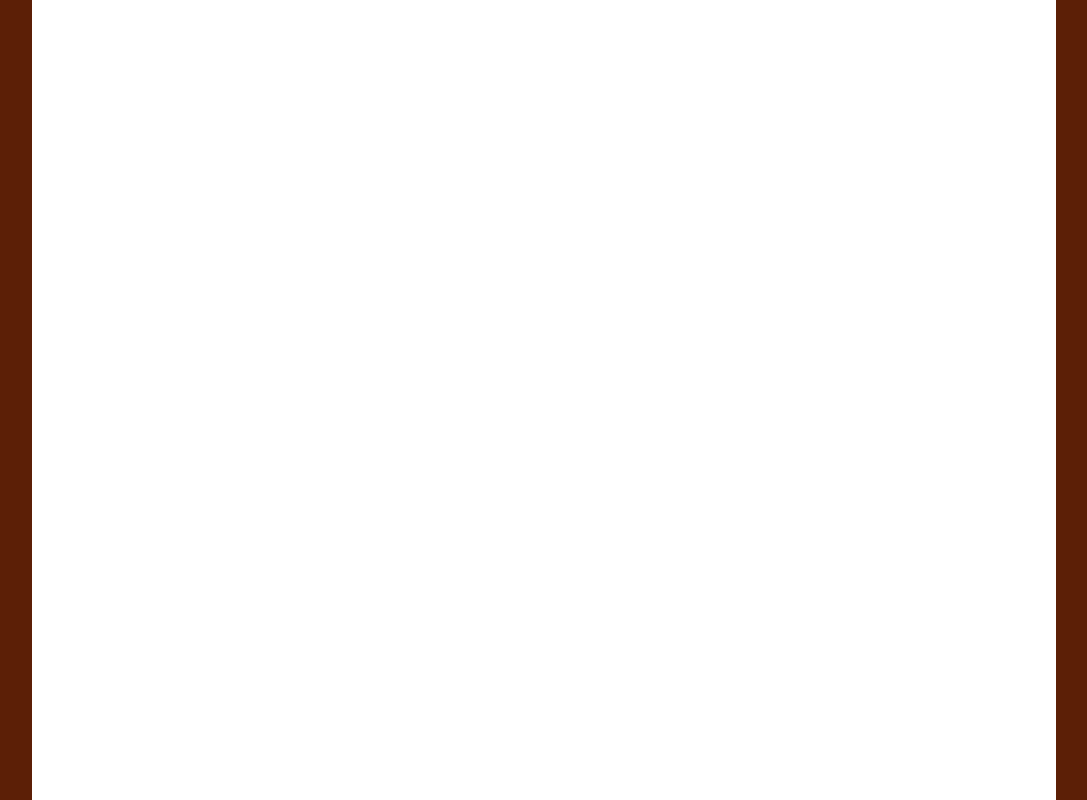
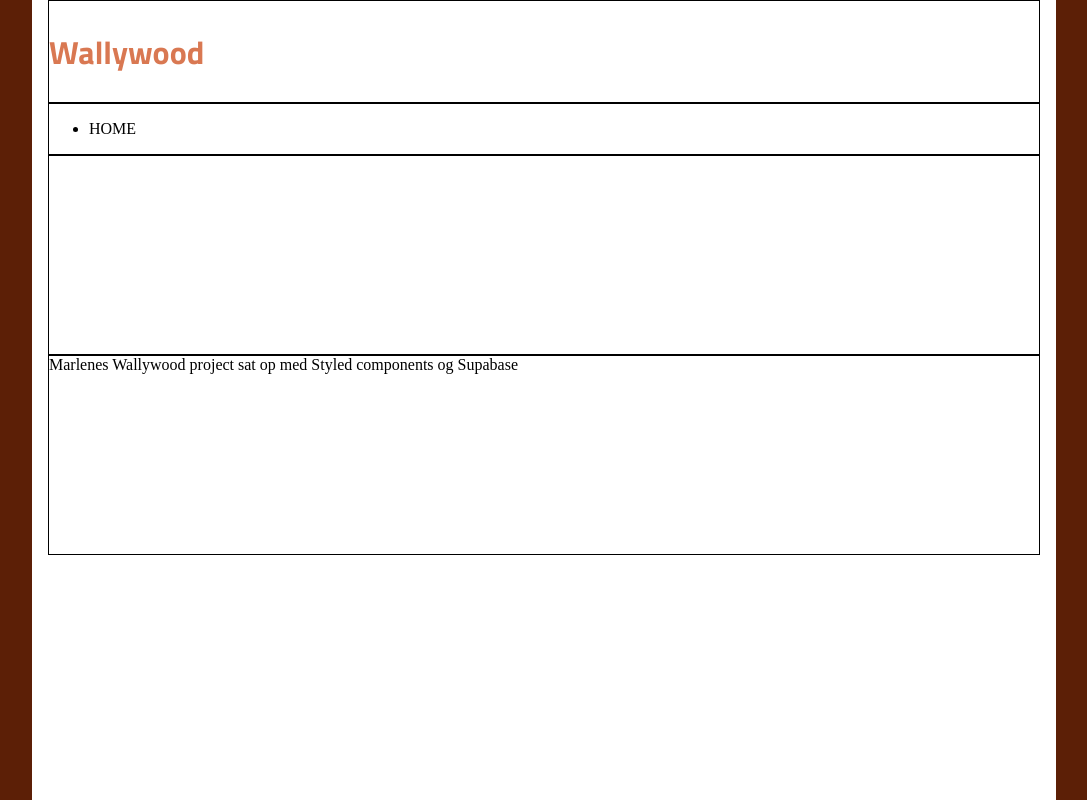
Before and after one commit to MarlaRey/ReactAppStyledComponentSupabase, a React (Vite) app: page / in a window 1280 px wide. Shown: the whole page, without its empty margins (96-1183 px from the left). Built offline with nearby package versions, Linux system fonts and the light colour scheme.

Commit message:
de 4 partials er sat op

```diff
--- a/src/App.jsx
+++ b/src/App.jsx
@@ -1,12 +1,21 @@
 import { useState } from 'react'
 import './App.scss'
 import { Container } from './StyledComponents/Container.style'
+import { Header } from './Components/Header'
+import { Main } from './Components/Main'
+import { Footer} from './Components/Footer'
+import { NavBar } from './Components/NavBar'
 
 function App() {
 
   return (
     <>
-      <Container maxwidth="1024"></Container>
+      <Container maxwidth="1024">
+        <Header/>
+        <NavBar/>
+        <Main/>
+        <Footer/>
+      </Container>
 
     </>
   )
--- /dev/null
+++ b/src/Components/Footer.jsx
@@ -0,0 +1,10 @@
+import React from "react";
+import { FooterContainer } from "./Footer.style";
+
+export const Footer = () => {
+    return (
+        <FooterContainer>
+        Marlenes Wallywood project sat op med Styled components og Supabase
+        </FooterContainer>
+    )
+}
--- /dev/null
+++ b/src/Components/Footer.style.js
@@ -0,0 +1,6 @@
+import styled from "styled-components";
+
+export const FooterContainer = styled.footer`
+border: solid 1px #000;
+height: 200px;
+`
--- /dev/null
+++ b/src/Components/Header.jsx
@@ -0,0 +1,10 @@
+import React from "react";
+import { HeaderContainer } from "./Header.style";
+
+export const Header = () => {
+    return (
+        <HeaderContainer>
+            <h1>Wallywood</h1>
+        </HeaderContainer>
+    )
+}
--- /dev/null
+++ b/src/Components/Header.style.js
@@ -0,0 +1,5 @@
+import styled from "styled-components";
+
+export const HeaderContainer = styled.header`
+border: solid 1px #000
+`
--- /dev/null
+++ b/src/Components/Main.jsx
@@ -0,0 +1,10 @@
+import React from "react";
+import { MainContainer } from "./Main.style";
+
+export const Main = ({children}) => {
+    return (
+        <MainContainer>
+        {children}
+        </MainContainer>
+    )
+}
--- /dev/null
+++ b/src/Components/Main.style.js
@@ -0,0 +1,6 @@
+import styled from "styled-components";
+
+export const MainContainer = styled.main`
+border: solid 1px #000;
+height: 200px;
+`
--- /dev/null
+++ b/src/Components/NavBar.jsx
@@ -0,0 +1,12 @@
+import React from "react";
+import { NavBarContainer } from "./NavBar.style";
+
+export const NavBar = () => {
+    return (
+        <NavBarContainer>
+        <ul>
+            <li>HOME</li>
+        </ul>
+        </NavBarContainer>
+    )
+}
--- /dev/null
+++ b/src/Components/NavBar.style.js
@@ -0,0 +1,6 @@
+import styled from "styled-components";
+
+export const NavBarContainer = styled.nav`
+border: solid 1px #000;
+
+`
```
